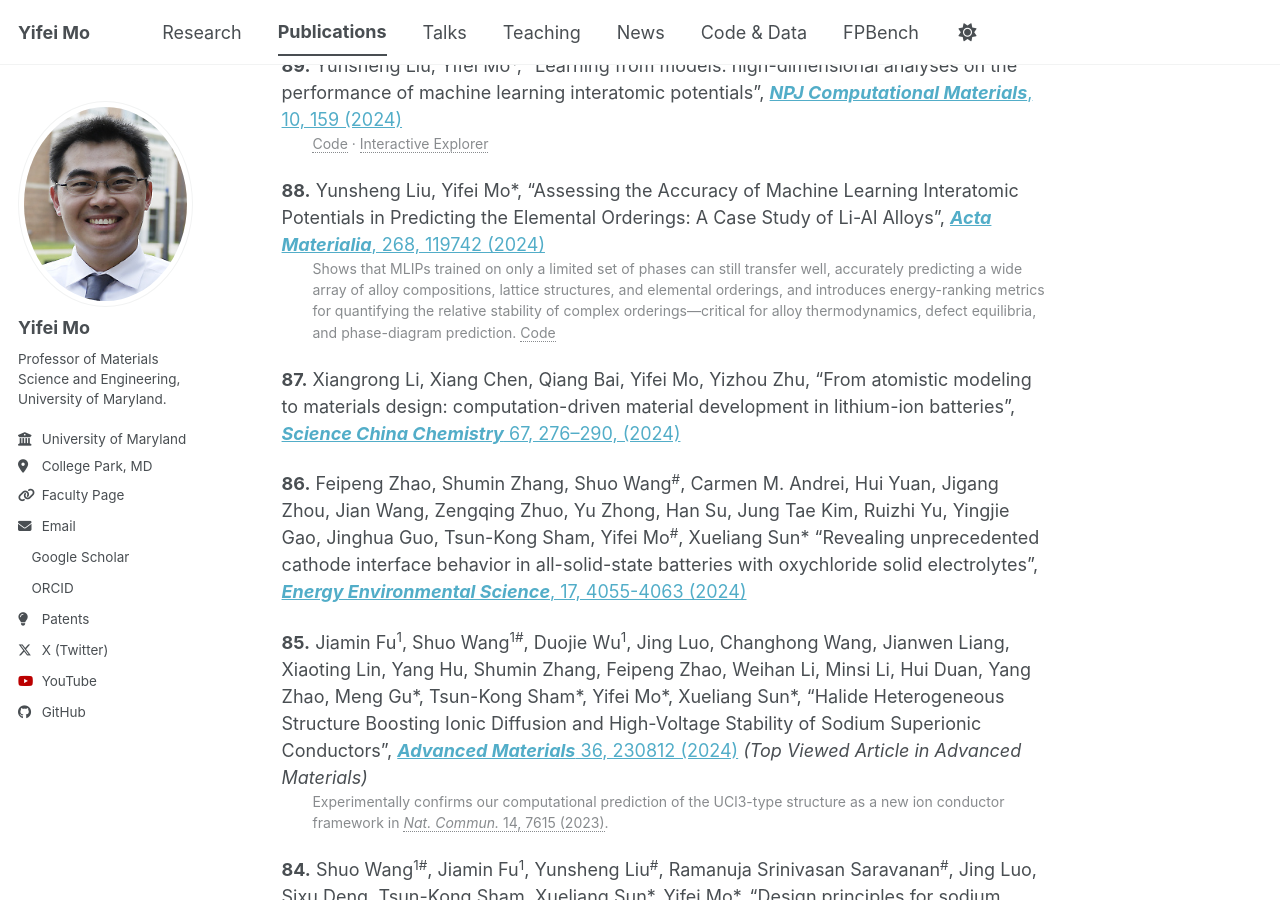
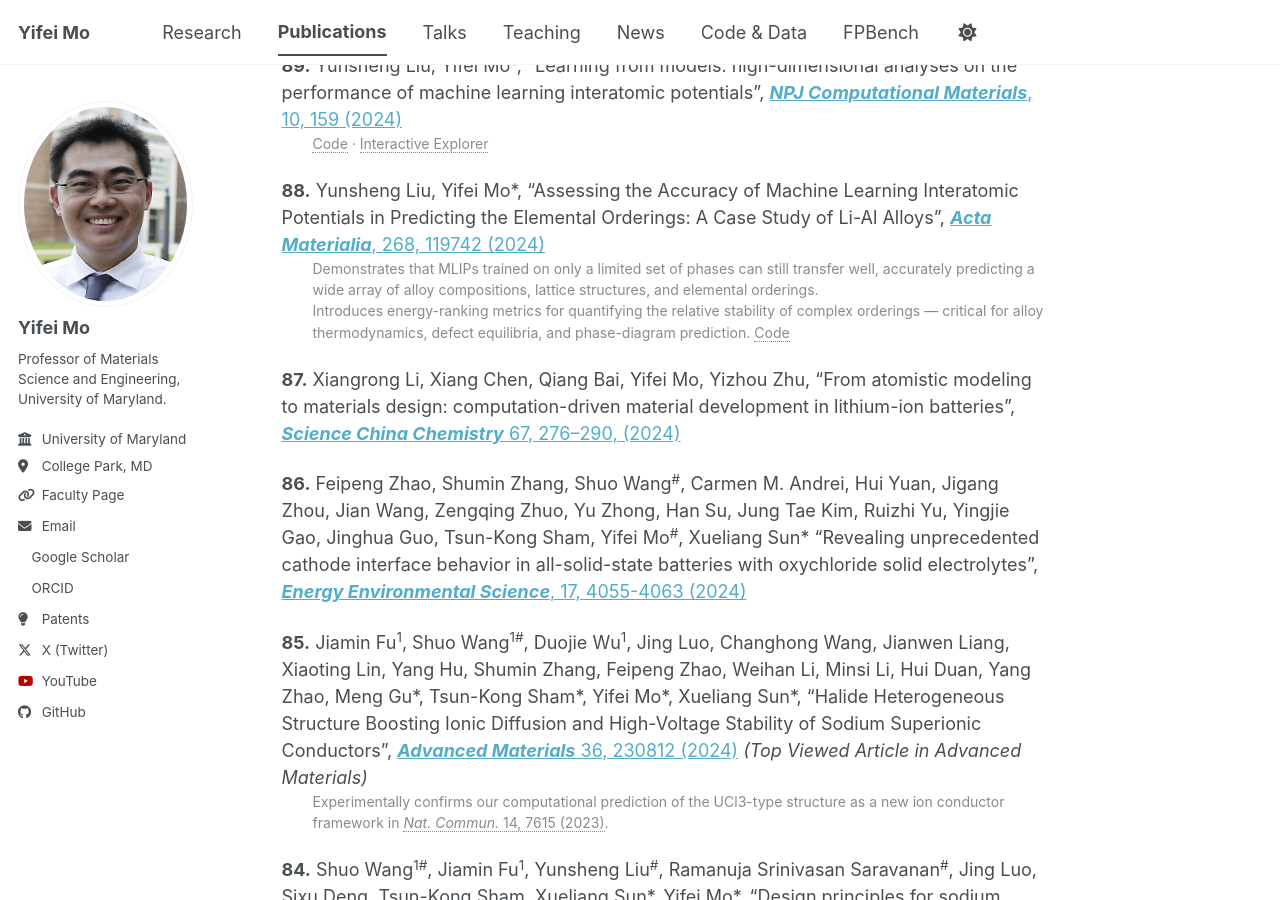
Before and after one commit to yifeimo/yifeimo.github.io, a Jekyll site: the page built from _pages/publications.md, in a window 1280 px wide and 900 px high, scrolled down 1528 px. Built offline with Jekyll 4.4.1, drawn with Linux system fonts in a browser that asks for light colours; a style sheet for code colours, icons or effects is not loaded.

Commit message:
Split entry 88 description into two polished lines
Co-Authored-By: Claude Sonnet 5 <noreply@anthropic.com>

```diff
--- a/_pages/publications.md
+++ b/_pages/publications.md
@@ -39,7 +39,7 @@ author_profile: true
 <br><span class="citation" style="display: block; margin-left: 2.2em;">[Code](https://github.com/mogroupumd/Learning_from_models) · [Interactive Explorer](https://mogroupumd.github.io/Learning_from_models/)</span>
 
 **88.** Yunsheng Liu, Yifei Mo\*, "Assessing the Accuracy of Machine Learning Interatomic Potentials in Predicting the Elemental Orderings: A Case Study of Li-Al Alloys", [***Acta Materialia***, 268, 119742 (2024)](https://doi.org/10.1016/j.actamat.2024.119742)
-<br><span class="citation" style="display: block; margin-left: 2.2em;">Shows that MLIPs trained on only a limited set of phases can still transfer well, accurately predicting a wide array of alloy compositions, lattice structures, and elemental orderings, and introduces energy-ranking metrics for quantifying the relative stability of complex orderings—critical for alloy thermodynamics, defect equilibria, and phase-diagram prediction. [Code](https://github.com/mogroupumd/Li-Al_MLIP_datasets)</span>
+<br><span class="citation" style="display: block; margin-left: 2.2em;">Demonstrates that MLIPs trained on only a limited set of phases can still transfer well, accurately predicting a wide array of alloy compositions, lattice structures, and elemental orderings.<br>Introduces energy-ranking metrics for quantifying the relative stability of complex orderings — critical for alloy thermodynamics, defect equilibria, and phase-diagram prediction. [Code](https://github.com/mogroupumd/Li-Al_MLIP_datasets)</span>
 
 **87.** Xiangrong Li, Xiang Chen, Qiang Bai, Yifei Mo, Yizhou Zhu, "From atomistic modeling to materials design: computation-driven material development in lithium-ion batteries", [***Science China Chemistry*** 67, 276--290, (2024)](https://doi.org/10.1007/s11426-022-1506-1)
 
```
